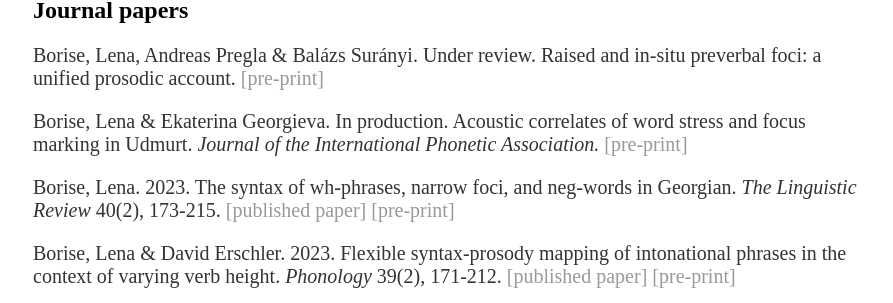
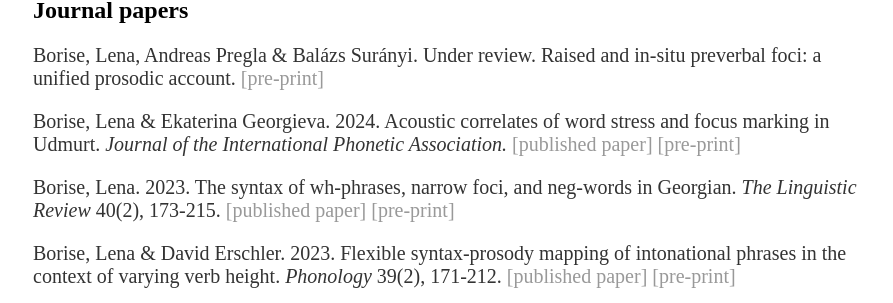
Before and after one commit to lnborise/lnborise.github.io, a Jekyll site: the page built from publications.html, in a window 1280 px wide. Shown: the part 200-503 px from the top of the page, without its empty margins (191-1084 px from the left). Built offline with Jekyll 4.4.1, drawn with Linux system fonts in a browser that asks for light colours.

Commit message:
Update publications.html

```diff
--- a/publications.html
+++ b/publications.html
@@ -9,7 +9,7 @@
 
 	<p>Borise, Lena, Andreas Pregla & Balázs Surányi. Under review. Raised and in-situ preverbal foci: a unified prosodic account. <a href="https://lnborise.github.io/assets/BorisePreglaSuranyi_PreverbalFocus.pdf"> [pre-print] </a> </p>
 
-	<p>Borise, Lena & Ekaterina Georgieva. In production. Acoustic correlates of word stress and focus marking in Udmurt. <i> Journal of the International Phonetic Association. </i> <a href="https://lnborise.github.io/assets/BoriseGeorgieva_UdmurtStress.pdf"> [pre-print] </a> </p>
+	<p>Borise, Lena & Ekaterina Georgieva. 2024. Acoustic correlates of word stress and focus marking in Udmurt. <i> Journal of the International Phonetic Association. </i> <a href="https://doi.org/10.1017/S0025100323000282 ">[published paper]</a> <a href="https://lnborise.github.io/assets/BoriseGeorgieva_UdmurtStress.pdf"> [pre-print] </a> </p>
 
 	<p>Borise, Lena. 2023. The syntax of wh-phrases, narrow foci, and neg-words in Georgian. <i>The Linguistic Review</i> 40(2), 173-215. <a href="https://www.degruyter.com/document/doi/10.1515/tlr-2023-2001/html">[published paper]</a> <a href="https://lnborise.github.io/assets/Borise_PreverbalGSyntax.pdf">[pre-print]</a> </p>
 
```
